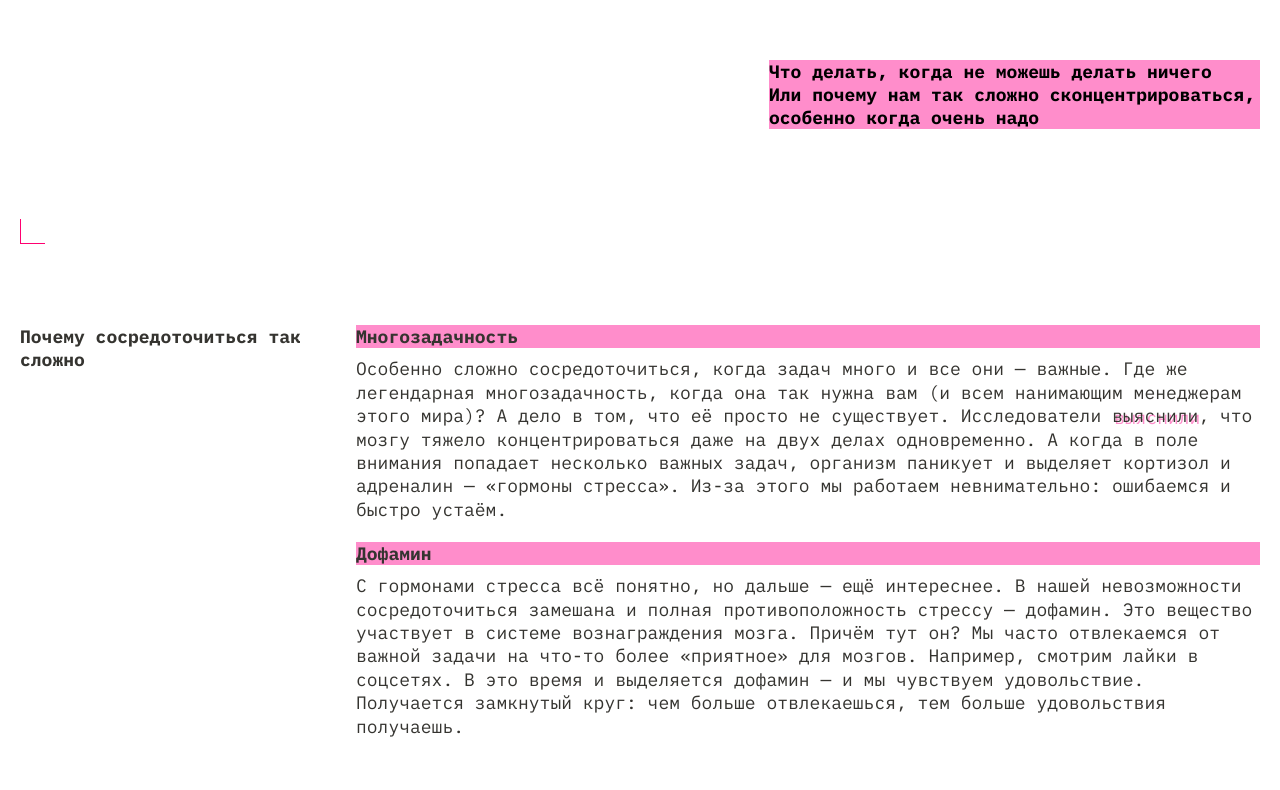
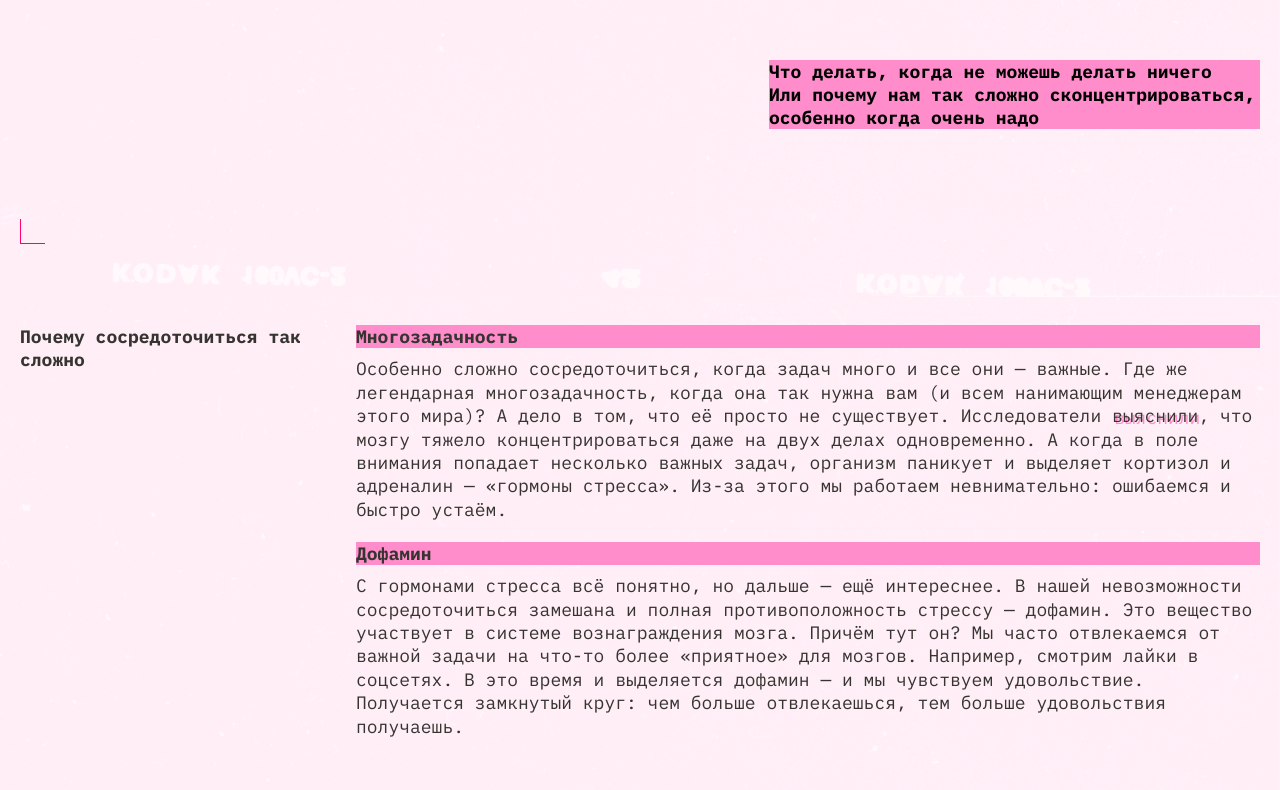
Before and after one commit to Dignot/slozhno-sosredotochitsya-fd, a plain HTML site: page index.html in a window 1280 px wide. Shown: the part 503-1293 px from the top of the page. Drawn offline with Linux system fonts and the light colour scheme; the site is published under a folder, as on GitHub Pages, so addresses that start at the root find nothing.

Commit message:
Completed

```diff
--- a/styles/light.css
+++ b/styles/light.css
@@ -18,7 +18,7 @@
   --card-background-color: rgba(255, 141, 203, 1);
   --color-text-card: rgba(53, 52, 48, 1);
   --color-title-card: rgba(53, 52, 48, 1);
-  --background-image: url(/../images/cover-image-light.png);
+  --background-image: url(./../images/cover-image-light.png);
   --border-color-hover: rgba(50, 49, 45, 0.4);
   --border-color-link: rgba(50, 49, 45, 0.4);
   --border-color-frame:rgba(53, 52, 48, 1);
@@ -35,7 +35,7 @@
     --card-background-color: rgba(255, 141, 203, 1);
     --color-text-card: rgba(53, 52, 48, 1);
     --color-title-card: rgba(53, 52, 48, 1);
-    --background-image: url(/../images/cover-image-light.png);
+    --background-image: url(./../images/cover-image-light.png);
     --border-color-hover: rgba(50, 49, 45, 0.4);
     --border-color-link: rgba(50, 49, 45, 0.4);
   }
```
